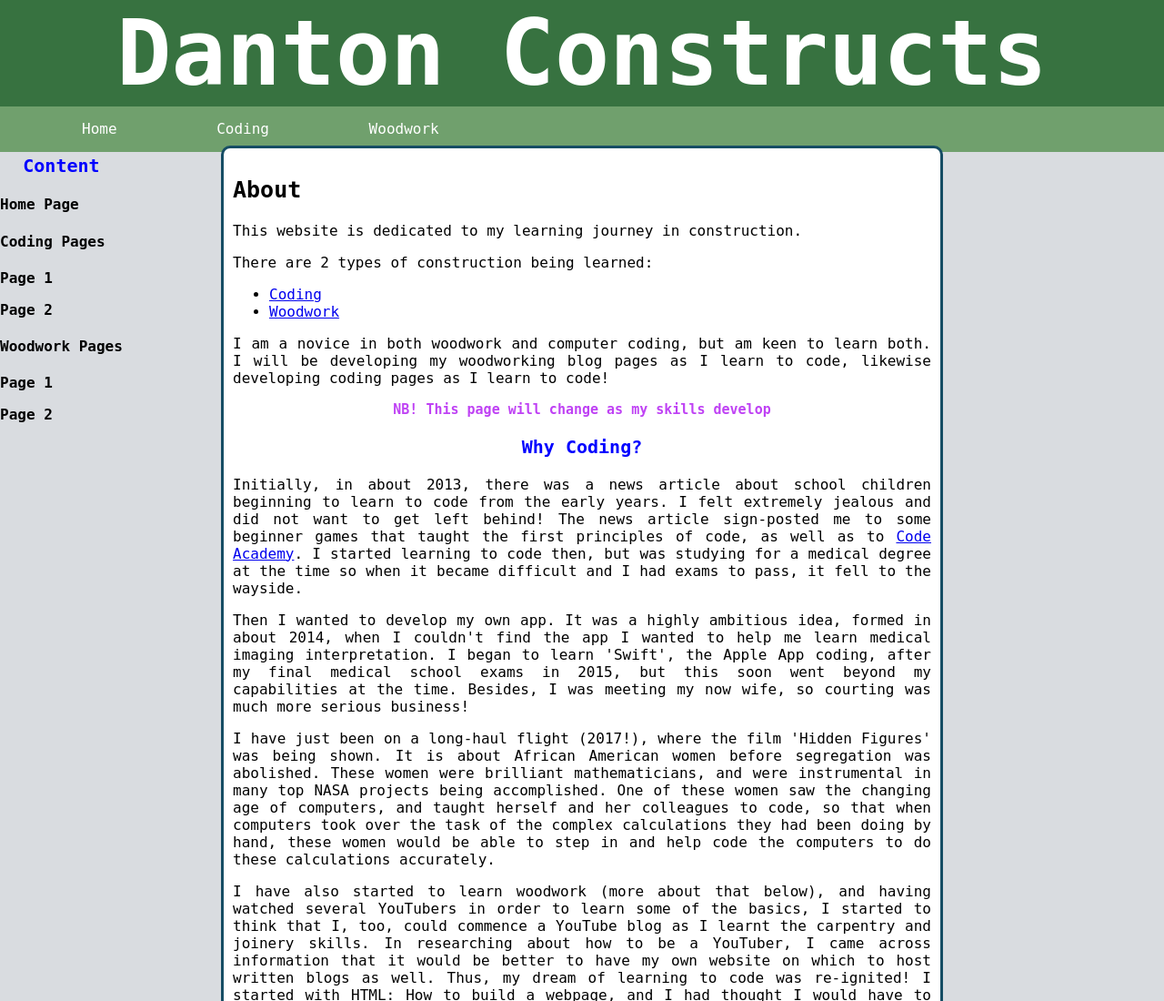
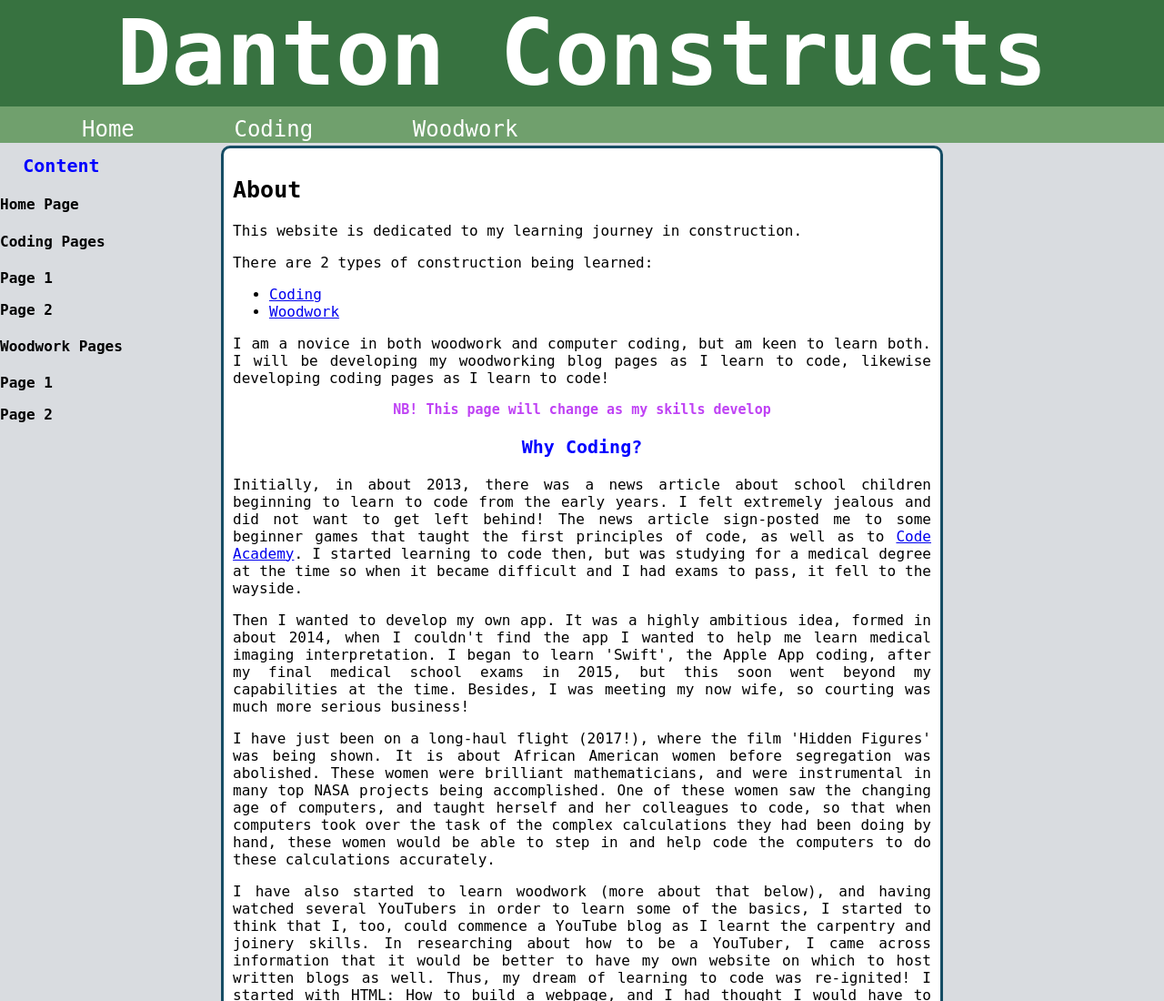
Before and after one commit to DantonCorbel/Danton-Constructs, a plain HTML site: page index.html in a window 1280 px wide. Shown: the top 1100 px of the page at 91% size. Drawn offline with Linux system fonts and the light colour scheme.

Commit message:
change font-size, fit #nav

```diff
--- a/Learning_coding.css
+++ b/Learning_coding.css
@@ -65,7 +65,7 @@ p {
 }
 
 #nav {
-  height: 50px;
+  height: 40px;
   background: rgb(112, 160, 109);
   width: 100%;
   margin-top: 0;
@@ -78,6 +78,8 @@ p {
   line-height: 50px;
   padding: 0 50px;
   text-weight: bold;
+  font-size: 1.5em;
+  text-align: center;
 }
 
 #nav a:hover {
```
